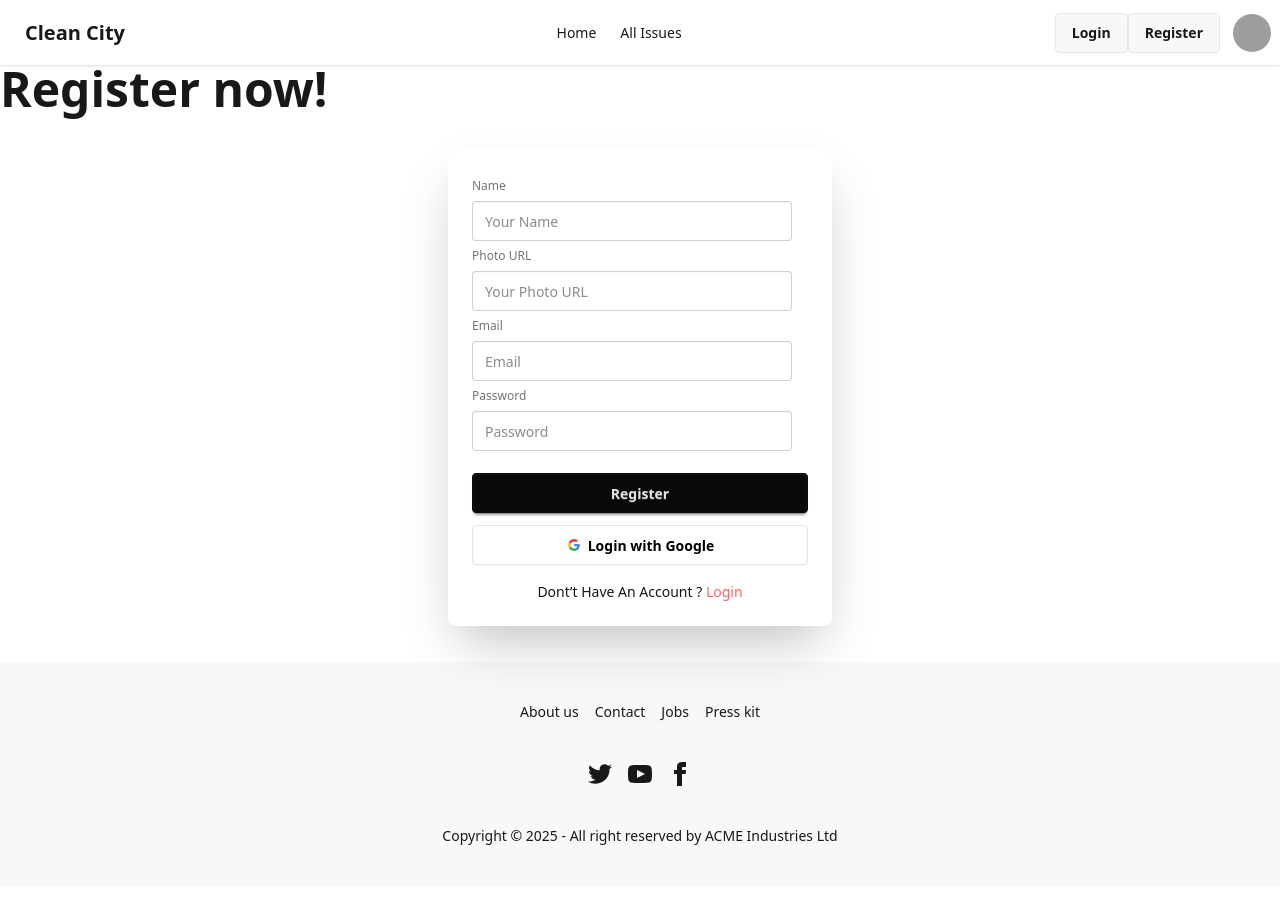
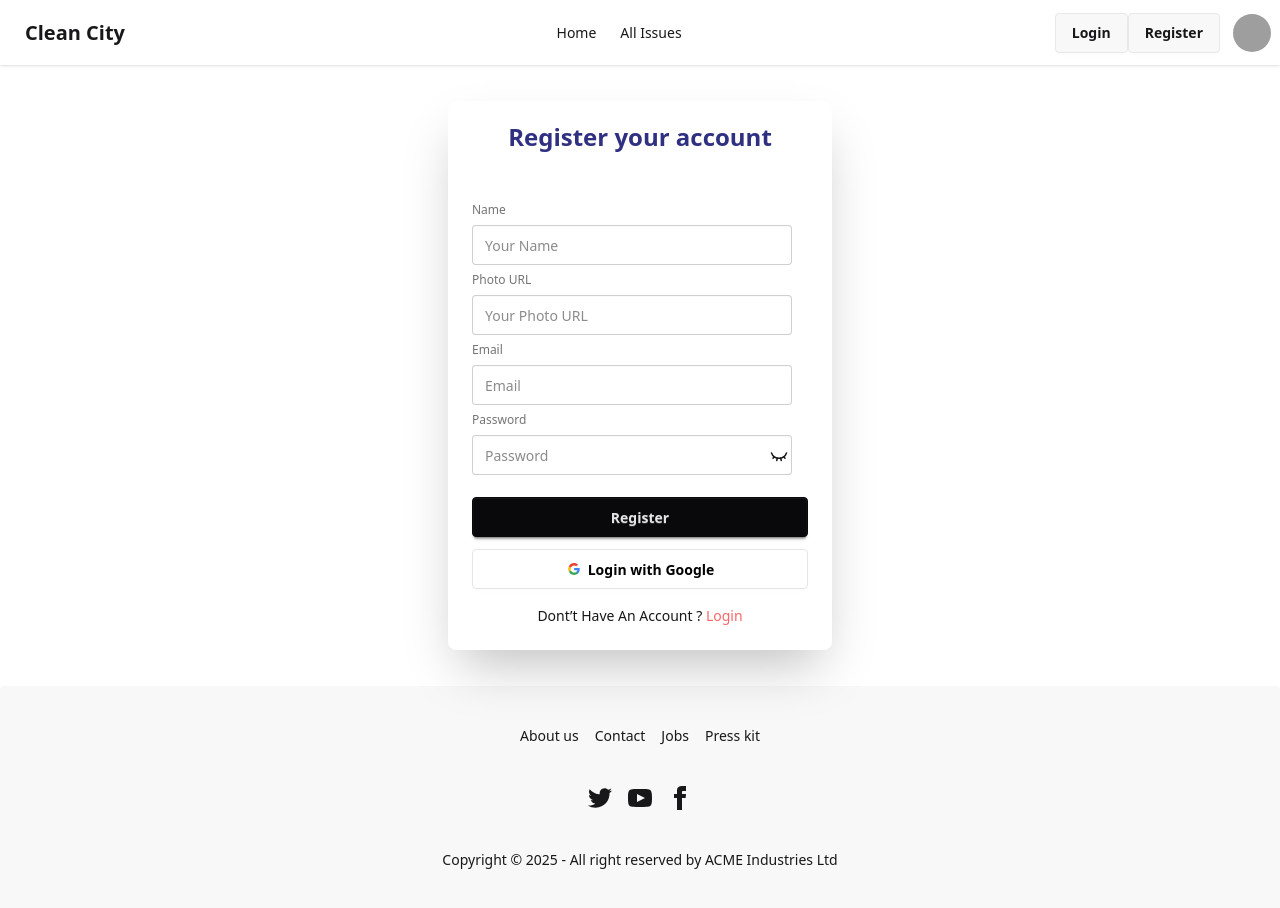
Before and after one commit to ashqrRhmn101/cleanCity-client, a React (Vite) app: page /register in a window 1280 px wide. Before the commit the page ends 886 px from the top, so only its background shows below. Built offline with nearby package versions, Linux system fonts and the light colour scheme; no server answers; grey boxes are pictures that could not be loaded.

Commit message:
added showing eye Password

```diff
--- a/src/Pages/Login/Login.jsx
+++ b/src/Pages/Login/Login.jsx
@@ -3,6 +3,7 @@ import { AuthContext } from "../../Provider/AuthProvider";
 import { Link, useLocation, useNavigate } from "react-router";
 import Loading from "../Loading";
 import toast from "react-hot-toast";
+import { Eye, EyeClosed } from "lucide-react";
 
 const Login = () => {
   const { signInUser, googleSignin } = use(AuthContext);
@@ -10,6 +11,7 @@ const Login = () => {
   const location = useLocation();
   const [error, setError] = useState();
   const [loading, setLoading] = useState(false);
+  const [showPassword, setShowPassword] = useState(false);
 
   const handleSignIn = (e) => {
     e.preventDefault();
@@ -49,13 +51,21 @@ const Login = () => {
       });
   };
 
+  // ShowPassword
+  const handleShowPassword = (e) => {
+    e.preventDefault();
+    setShowPassword(!showPassword);
+  };
+
   if (loading) {
     return <Loading />;
   }
   return (
     <div>
-      <h1 className="text-5xl font-bold">Login now!</h1>
       <div className="card bg-base-100 w-full max-w-sm shrink-0 shadow-2xl mx-auto m-9">
+        <h1 className="text-center text-2xl p-5 font-bold text-[#F7A703]">
+          Login your account
+        </h1>
         <form onSubmit={handleSignIn} className="card-body">
           <fieldset className="fieldset">
             <label className="label">Email</label>
@@ -67,13 +77,19 @@ const Login = () => {
               required
             />
             <label className="label">Password</label>
+            <div className="relative">
               <input
-              type="password"
+                type={showPassword ? "type" : "password"}
                 name="password"
                 className="input"
                 placeholder="Password"
                 required
               />
+
+              <button onClick={handleShowPassword} className="absolute right-5 top-3">
+                {showPassword ? <Eye size={18} /> : <EyeClosed size={18} />}
+              </button>
+            </div>
             <div>
               <a className="link link-hover">Forgot password?</a>
             </div>
--- a/src/Pages/Login/Register.jsx
+++ b/src/Pages/Login/Register.jsx
@@ -3,6 +3,7 @@ import { AuthContext } from "../../Provider/AuthProvider";
 import { Link, useLocation, useNavigate } from "react-router";
 import Loading from "../Loading";
 import toast from "react-hot-toast";
+import { Eye, EyeClosed } from "lucide-react";
 
 const Register = () => {
   const { setUser, createUser, userPhotoURL, googleSignin } = use(AuthContext);
@@ -10,7 +11,7 @@ const Register = () => {
   const location = useLocation();
   const [error, setError] = useState("");
   const [loading, setLoading] = useState(false);
-  // const [showPassword, setShowPassword] = useState(false);
+  const [showPassword, setShowPassword] = useState(false);
 
   // CREATE uSER
   const handleRegister = (e) => {
@@ -85,14 +86,22 @@ const Register = () => {
       });
   };
 
+  // ShowPassword
+  const handleShowPassword = (e) => {
+    e.preventDefault();
+    setShowPassword(!showPassword);
+  };
+
   if (loading) {
     return <Loading />;
   }
 
   return (
     <div>
-      <h1 className="text-5xl font-bold">Register now!</h1>
       <div className="card bg-base-100 w-full max-w-sm shrink-0 shadow-2xl mx-auto m-9">
+        <h1 className="text-center p-5 font-bold text-2xl text-[#303082]">
+          Register your account
+        </h1>
         <form onSubmit={handleRegister} className="card-body">
           <fieldset className="fieldset">
             <label className="label">Name</label>
@@ -119,14 +128,24 @@ const Register = () => {
               placeholder="Email"
               required
             />
+            {/* Password */}
             <label className="label">Password</label>
+            <div className="relative">
               <input
-              type="password"
+                type={showPassword ? "type" : "password"}
                 name="password"
                 className="input"
                 placeholder="Password"
                 required
               />
+
+              <button
+                onClick={handleShowPassword}
+                className="absolute right-5 top-3"
+              >
+                {showPassword ? <Eye size={18} /> : <EyeClosed size={18} />}
+              </button>
+            </div>
 
             <button className="btn btn-neutral mt-4">Register</button>
           </fieldset>
```
Lines whose indentation alone changed are shown as unchanged.
